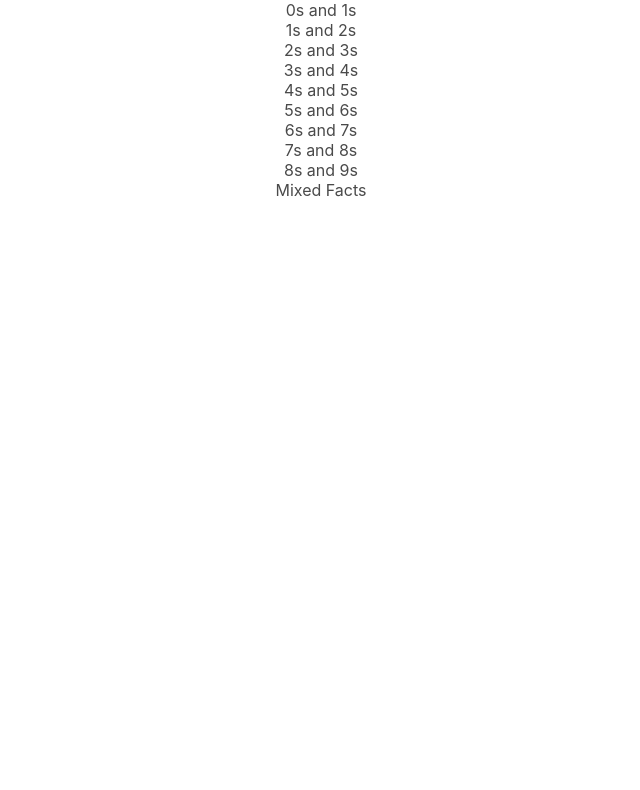
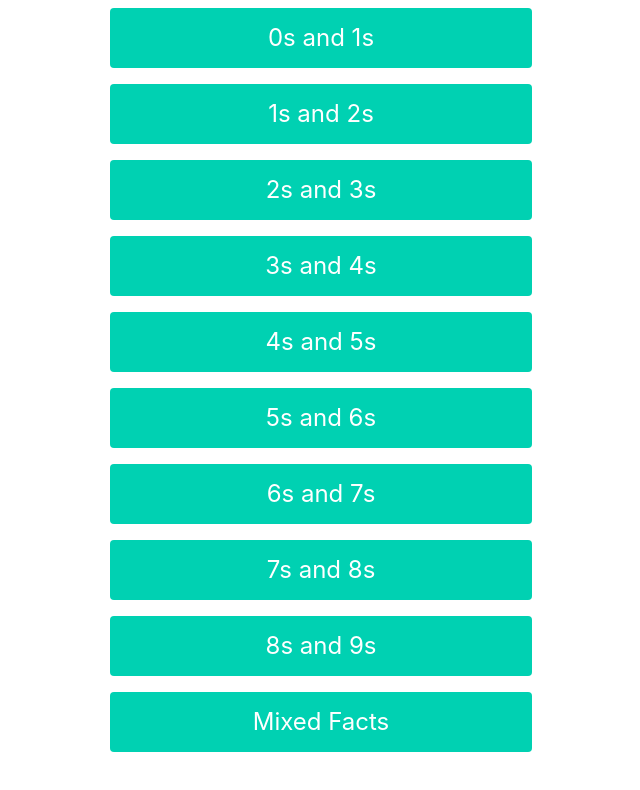
Before and after one commit to LukeGeneva/math-facts, a React (Create React App) app: page / in a window 1280 px wide. Shown: the top 790 px of the page, without its empty margins (319-959 px from the left). Built offline with nearby package versions, Linux system fonts and the light colour scheme.

Commit message:
Improve menu view
Styled menu for larger buttons and better spacing.

```diff
--- /dev/null
+++ b/src/FactMenu.css
@@ -0,0 +1,7 @@
+.FactMenu .button {
+  width: 33%;
+}
+
+.FactMenu li {
+  padding: 0.5rem 0;
+}
--- a/src/FactMenu.js
+++ b/src/FactMenu.js
@@ -1,17 +1,24 @@
 import React from 'react';
 import range from 'lodash/range';
+import './FactMenu.css';
 
 function FactMenu({ onSelect }) {
   return (
+    <div className="FactMenu">
       <div className="menu">
         <ul className="menu-list">
           {range(9).map(n => (
             <li key={n} onClick={() => onSelect([n, n + 1])}>
+              <button className="button is-large is-primary">
                 {n}s and {n + 1}s
+              </button>
             </li>
           ))}
-        <li>Mixed Facts</li>
+          <li>
+            <button className="button is-large is-primary">Mixed Facts</button>
+          </li>
         </ul>
+      </div>
     </div>
   );
 }
```
Lines whose indentation alone changed are shown as unchanged.
